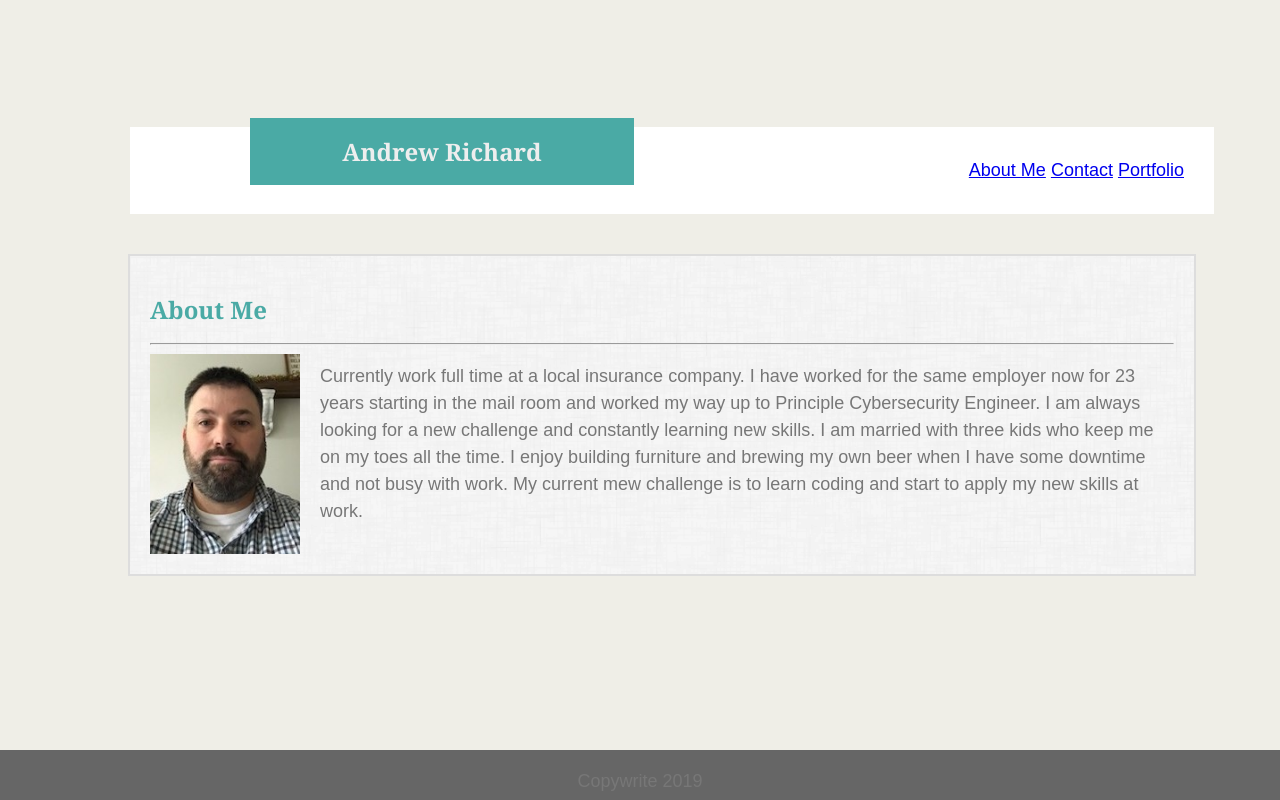
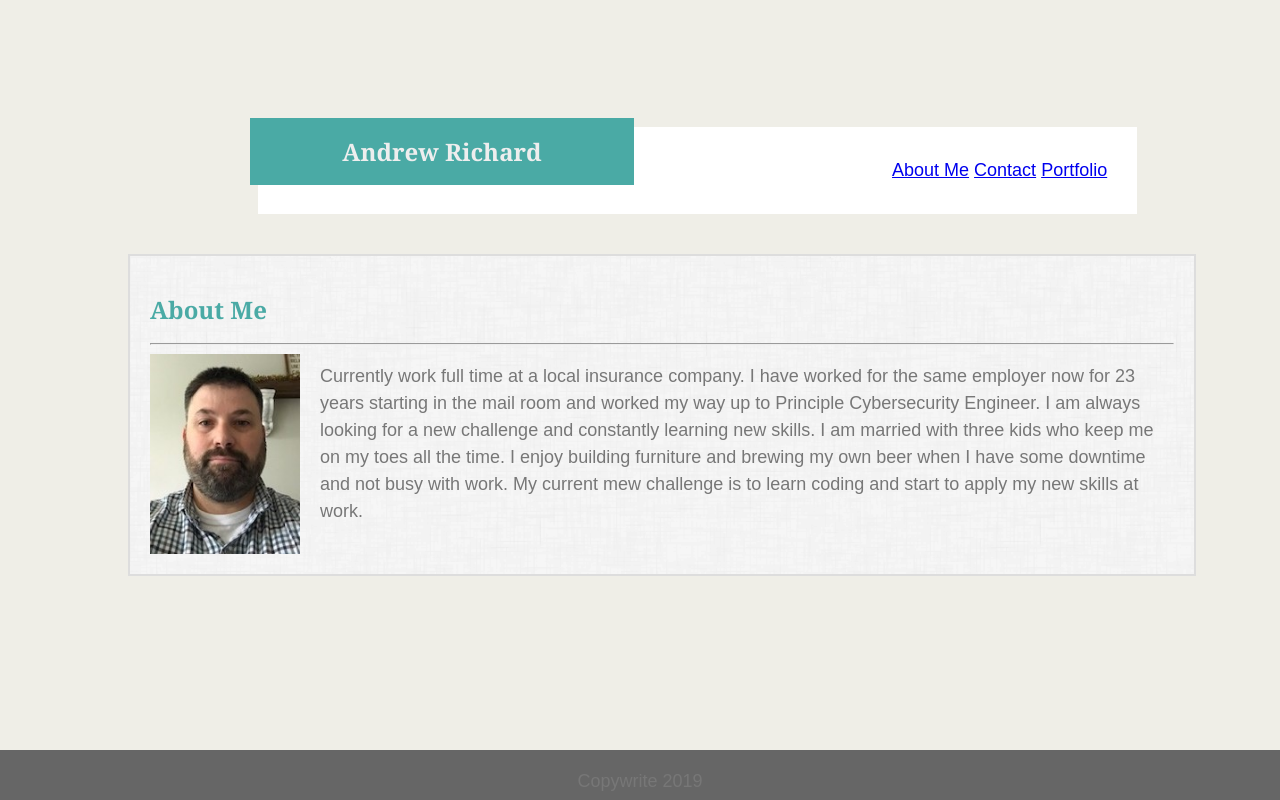
Before and after one commit to andyrich75/Basic-Portfolio, a plain HTML site: page index.html in a window 1280 px wide. Drawn offline with Linux system fonts and the light colour scheme; files whose address does not match are found by name.

Commit message:
updated some html on bio page

```diff
--- a/index.html
+++ b/index.html
@@ -3,6 +3,8 @@
 
 <head>
     <meta charset="UTF-8">
+    <meta name="viewport" content="width=device-width, initial-scale=1.0">
+    <meta http-equiv="X-UA-Compatible" content="ie=edge">
     <title>Andy's Bio</title>
     <link rel="stylesheet" type="text/css" href="assets/css/style.css">
 </head>
@@ -10,18 +12,14 @@
 
      <header>
       <h1>Andrew Richard</h1>
-     </header
-
-       <!--A navigation for all three pages-->
-     <nav>
-       <div class="navbar">
-          <a href="index.html">About Me</a>
-          <a href="contact.html">Contact</a>
-          <a href="portfolio.html">Portfolio</a>
-       </div>
-     </nav>
+     </header>
 
       <div class="container">
+          <nav>
+              <a href="index.html">About Me</a>
+              <a href="contact.html">Contact</a>
+              <a href="portfolio.html">Portfolio</a>
+            </nav>
 
         <section id="main-bio">
 
```
Also changed, not shown: contact.html (+2 -0 lines), portfolio.html (+1 -0 lines).
